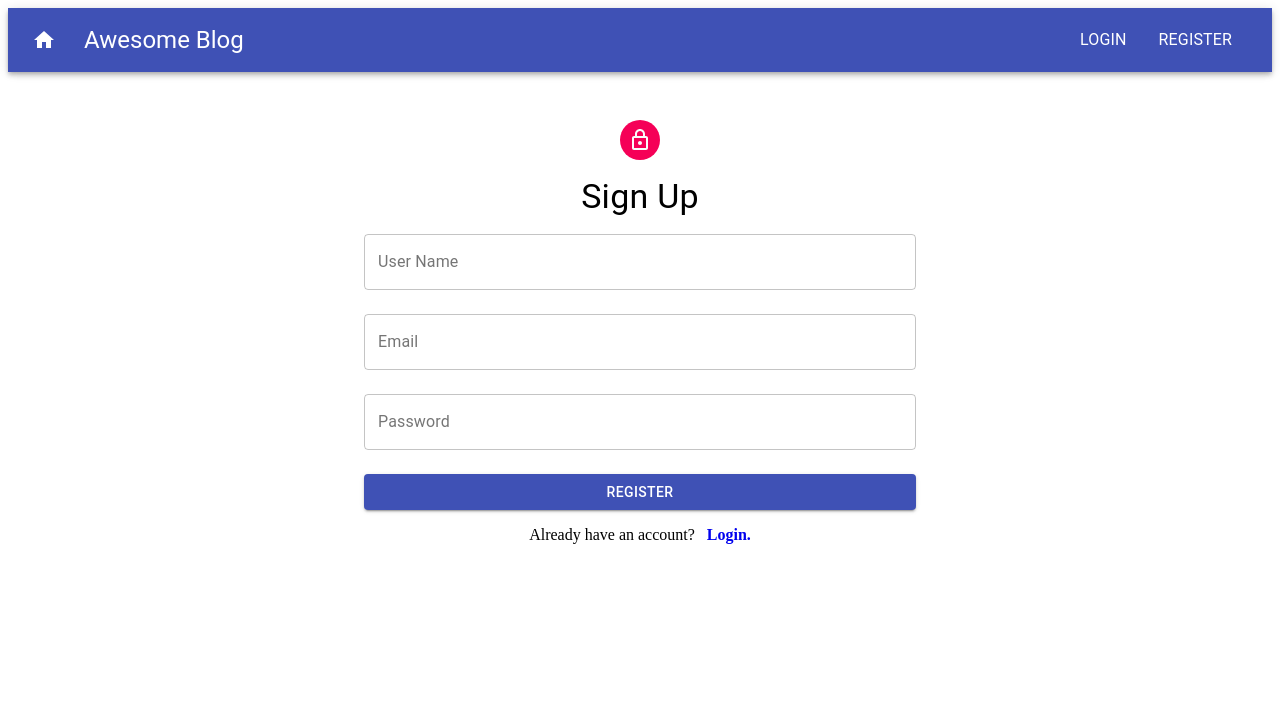
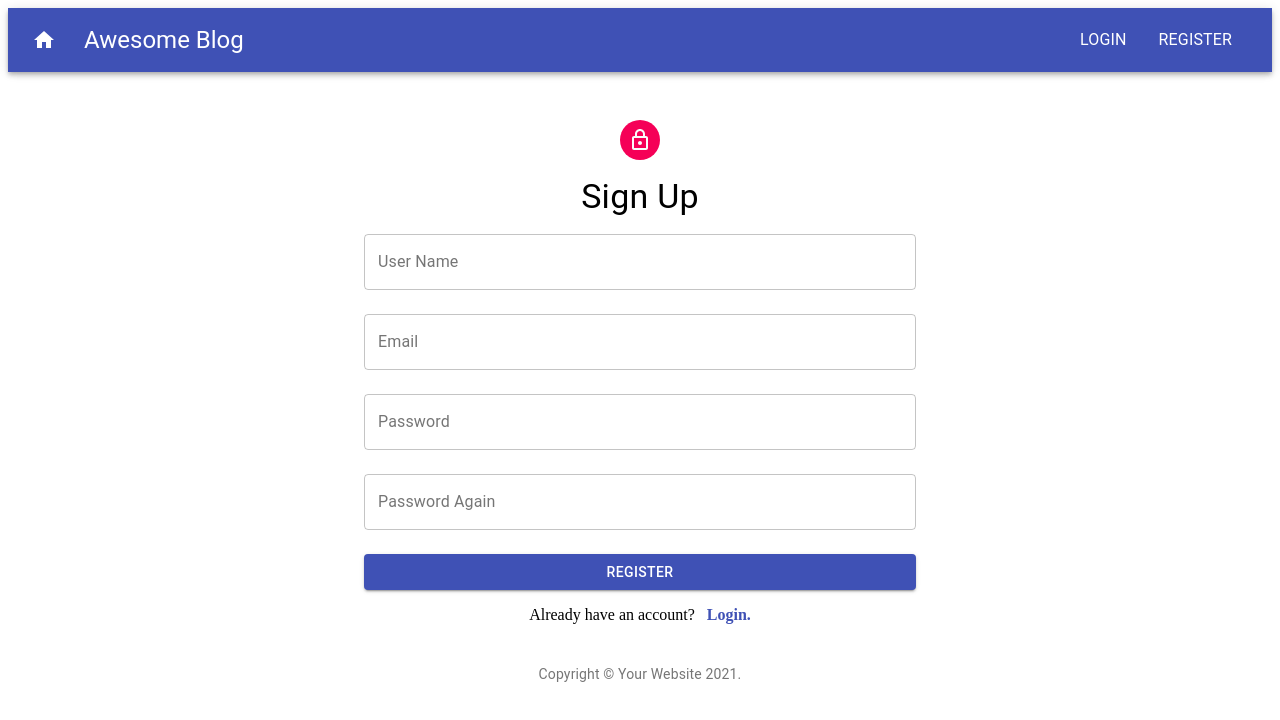
Before and after one commit to frkesen/django-react-blog-frontend, a React (Create React App) app: page /register in a window 1280 px wide. Shown: the top 720 px of the page. Built offline with nearby package versions, Linux system fonts and the light colour scheme.

Commit message:
added passwordConfirmation to signup

```diff
--- a/src/pages/Signup.js
+++ b/src/pages/Signup.js
@@ -6,6 +6,8 @@ import {
   Container,
   Avatar,
   Typography,
+  Link,
+  Box
 } from "@material-ui/core";
 import { makeStyles } from "@material-ui/core/styles";
 import { useFormik } from "formik";
@@ -18,6 +20,10 @@ const signUpValidationSchema = Yup.object().shape({
   password: Yup.string()
     .required("No password provided.")
     .min(8, "Password is too short - should be 8 chars minimum."),
+  passwordConfirmation: Yup.string()
+    .required("No password provided.")
+    .min(8, "Password is too short - should be 8 chars minimum.")
+    .oneOf([Yup.ref('password'), null], 'Passwords must match')
 });
 
 const stylesFunc = makeStyles((theme) => ({
@@ -41,12 +47,26 @@ const stylesFunc = makeStyles((theme) => ({
   }
 }));
 
+function Copyright() {
+    return (
+      <Typography variant="body2" color="textSecondary" align="center">
+        {'Copyright © '}
+        <Link color="inherit" href="https://material-ui.com/">
+          Your Website
+        </Link>{' '}
+        {new Date().getFullYear()}
+        {'.'}
+      </Typography>
+    );
+  }
+
 function Signup() {
   const formik = useFormik({
     initialValues: {
       displayName: "",
       email: "",
       password: "",
+      passwordConfirmation: "",
     },
     validationSchema: signUpValidationSchema,
     onSubmit: (values) => {
@@ -105,27 +125,31 @@ function Signup() {
               helperText={formik.touched.password && formik.errors.password}
             />
           </Grid>
-          {/* TODO: add password again field */}
+          <Grid item xs={12}>
+            <TextField
+              name="passwordConfirmation"
+              label="Password Again"
+              variant="outlined"
+              type="password"
+              fullWidth
+              {...formik.getFieldProps("passwordConfirmation")}
+              error={formik.touched.passwordConfirmation && formik.errors.passwordConfirmation}
+              helperText={formik.touched.passwordConfirmation && formik.errors.passwordConfirmation}
+            />
+          </Grid>
           <Grid item xs={12}>
             <Button type="submit" variant="contained" color="primary" fullWidth>
               Register
             </Button>
           </Grid>
-          {/* <Grid item xs={12}>
-            <Button
-              variant="contained"
-              color="primary"
-              fullWidth
-              onClick={handleGoogleButtonClick}
-            >
-              SignUp with Google
-            </Button>
-          </Grid> */}
         </Grid>
       </form>
       <p>
-        Already have an account? <a className={signupStyles.login}  href="/login"> Login.</a>
+        Already have an account? <Link className={signupStyles.login}  href="/login"> Login.</Link>
       </p>
+      <Box mt={5}>
+              <Copyright />
+        </Box>
     </Container>
   );
 }
```
Also changed, not shown: 1 other file (tests, documents, lock files or other folders).
